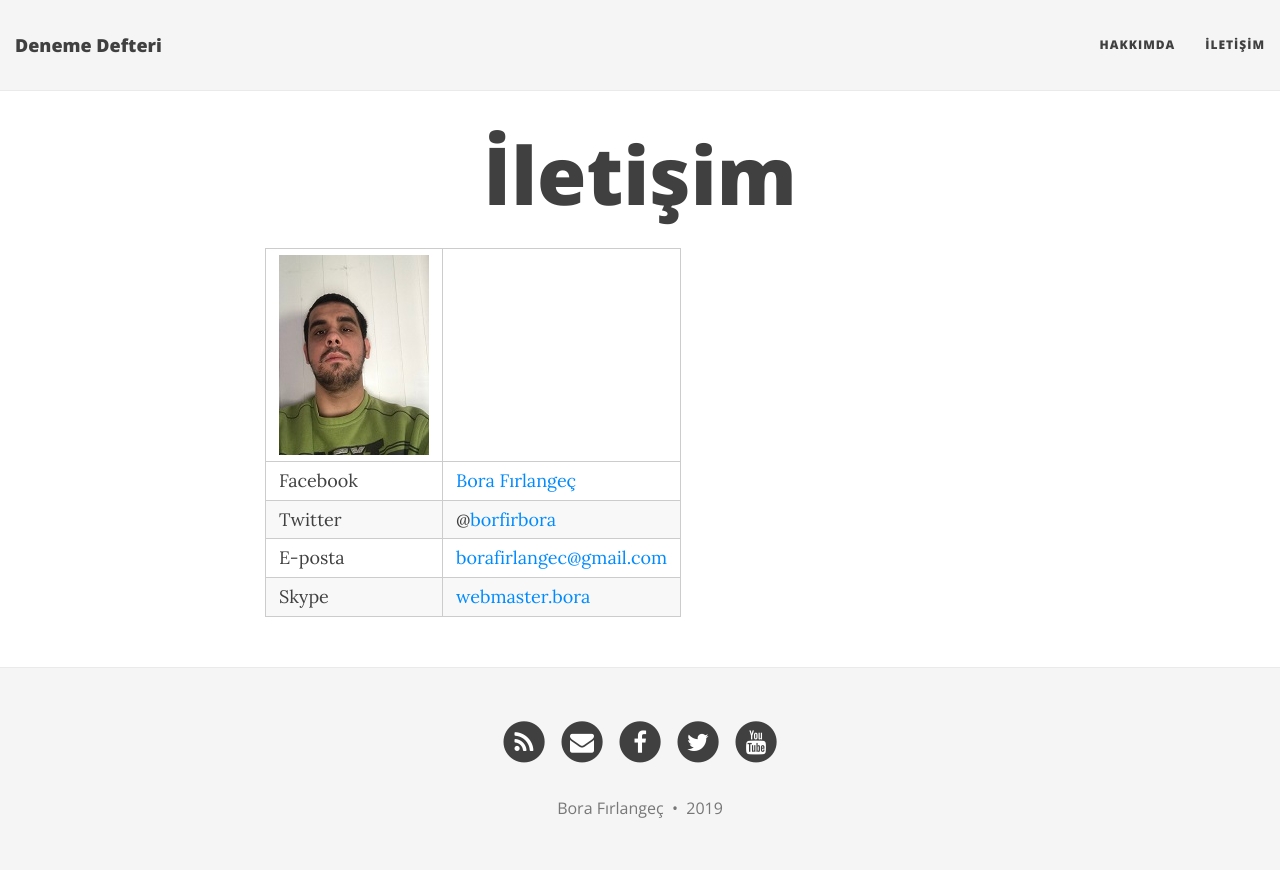
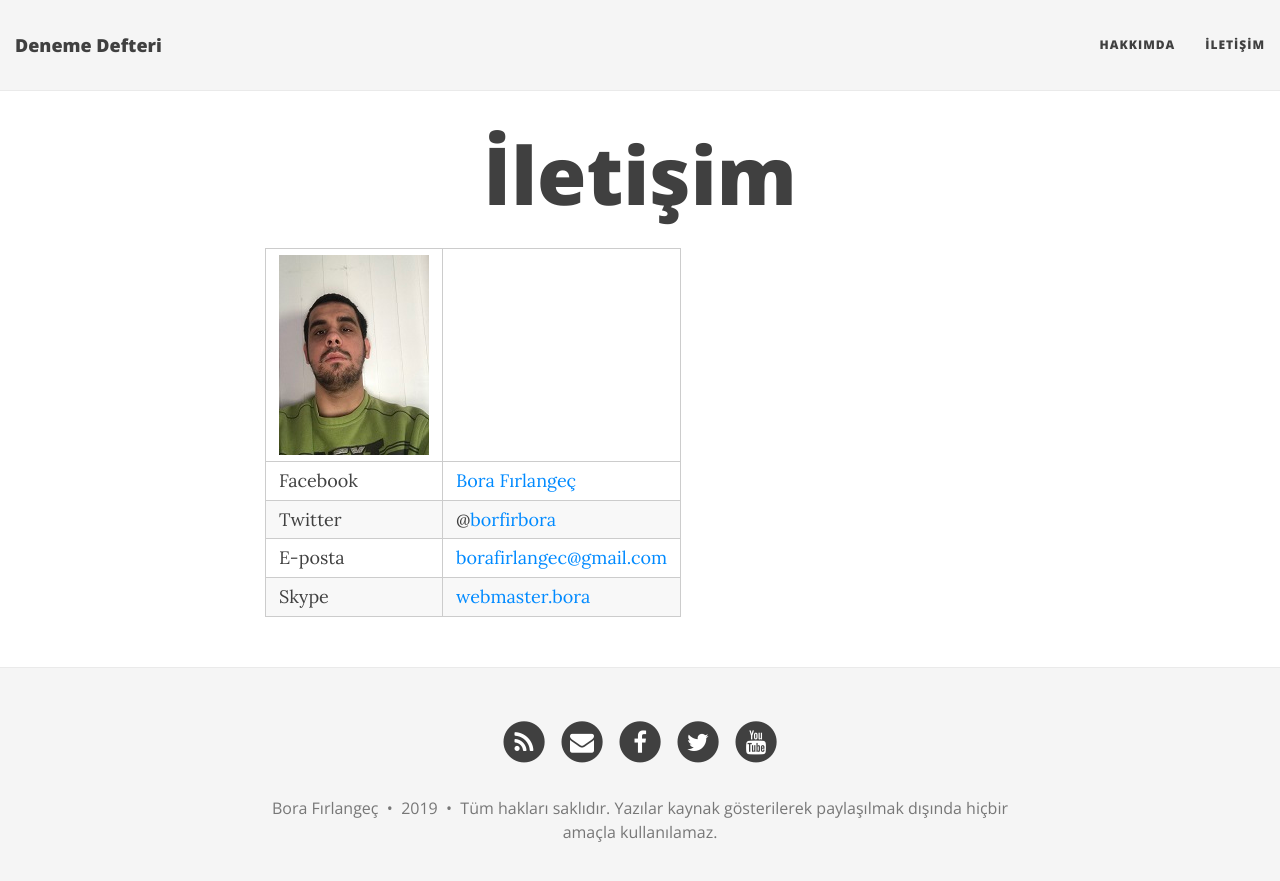
Before and after one commit to borfirbora/borfirbora.github.io, a Jekyll site: the page built from iletisim.md, in a window 1280 px wide. Shown: the top 881 px of the page. Built offline with Jekyll 4.4.1, drawn with Linux system fonts in a browser that asks for light colours; nearby versions of some CDN libraries.

Commit message:
Update footer.html

```diff
--- a/_includes/footer.html
+++ b/_includes/footer.html
@@ -27,7 +27,8 @@
       {{ site.author.name }}
       &nbsp;&bull;&nbsp;
       {{ site.time | date: '%Y' }}
-
+&nbsp;&bull;&nbsp;
+ Tüm hakları saklıdır. Yazılar kaynak gösterilerek paylaşılmak dışında hiçbir amaçla kullanılamaz.
       {% if site.url-pretty %}
       &nbsp;&bull;&nbsp;
       <a href="{{ site.url }}">{{ site.url-pretty }}</a>
```
